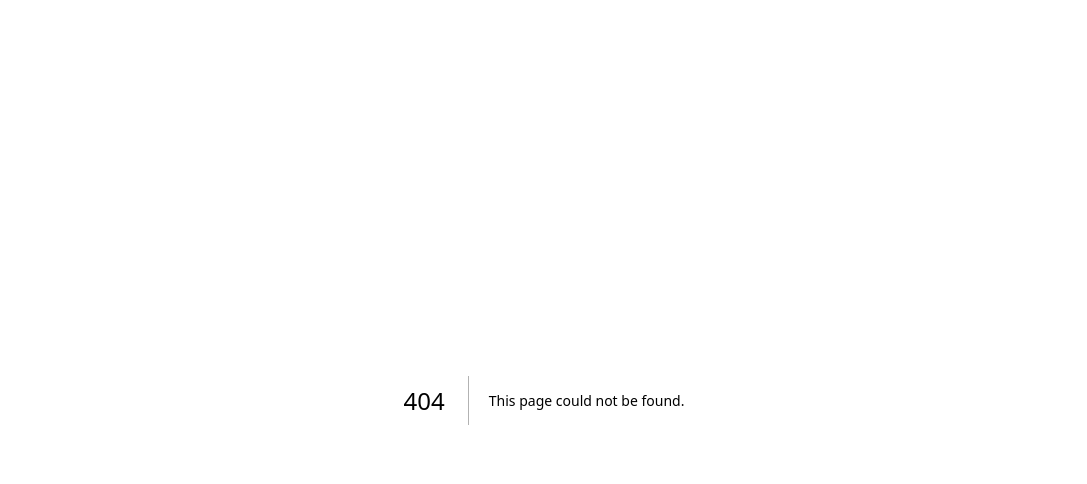
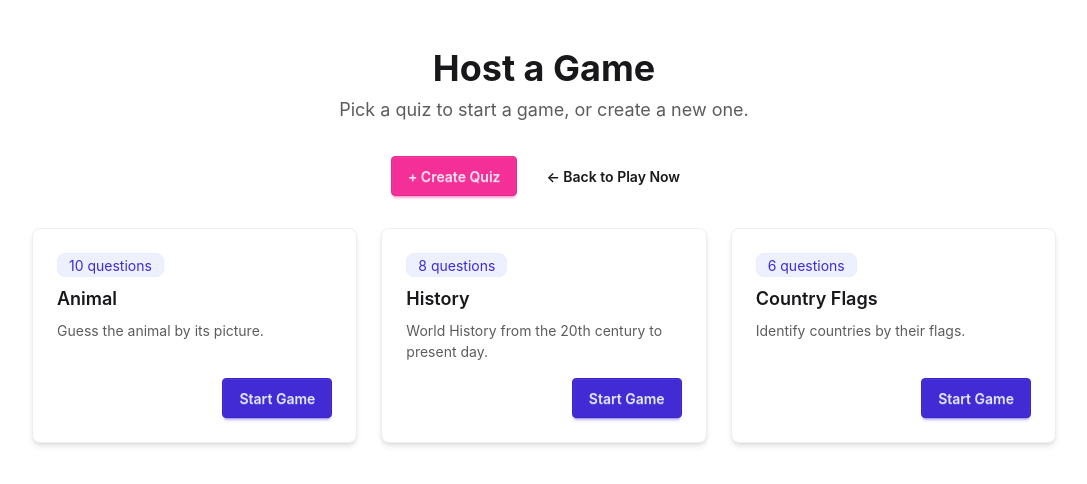
Before and after one commit to uhteddy/anything-else, a Next.js app: page /host in a window 1280 px wide. Before the commit this address had no page. Shown: the top 484 px of the page, without its empty margins (96-1183 px from the left). Built offline with nearby package versions, Linux system fonts and the light colour scheme.

Commit message:
chore: change path for game.
This commit moves the page.tsx files that are in place for the game
interface to the root directory. There are no content changes, simply a
change in the location.

```diff
--- a/app/game/host/create/page.tsx
+++ b/app/host/create/page.tsx
@@ -7,7 +7,7 @@ export default function CreateQuiz() {
       <span className="badge badge-outline">Placeholder</span>
       <h1 className="text-3xl font-bold">Create Quiz</h1>
       <p className="opacity-70">Coming soon.</p>
-      <Link href="/game/host" className="btn btn-ghost">
+      <Link href="/host" className="btn btn-ghost">
         ← Back to Host a Game
       </Link>
     </main>
--- a/app/game/host/page.tsx
+++ b/app/host/page.tsx
@@ -12,10 +12,10 @@ export default function HostGame() {
       </section>
 
       <div className="flex flex-wrap justify-center gap-3">
-        <Link href="/game/host/create" className="btn btn-secondary">
+        <Link href="/host/create" className="btn btn-secondary">
           + Create Quiz
         </Link>
-        <Link href="/game" className="btn btn-ghost">
+        <Link href="/" className="btn btn-ghost">
           ← Back to Play Now
         </Link>
       </div>
@@ -28,7 +28,7 @@ export default function HostGame() {
               <h2 className="card-title">{quiz.title}</h2>
               <p className="opacity-70">{quiz.description}</p>
               <div className="card-actions mt-2 justify-end">
-                <Link href="/game/host/start" className="btn btn-primary">
+                <Link href="/host/start" className="btn btn-primary">
                   Start Game
                 </Link>
               </div>
--- a/app/game/host/start/page.tsx
+++ b/app/host/start/page.tsx
@@ -7,7 +7,7 @@ export default function StartGame() {
       <span className="badge badge-outline">Placeholder</span>
       <h1 className="text-3xl font-bold">Start Game</h1>
       <p className="opacity-70">Coming soon.</p>
-      <Link href="/game/host" className="btn btn-ghost">
+      <Link href="/host" className="btn btn-ghost">
         ← Back to Host a Game
       </Link>
     </main>
--- a/app/game/join/lobby/page.tsx
+++ b/app/join/lobby/page.tsx
@@ -25,7 +25,7 @@ export default function WaitingLobby({ searchParams }: { searchParams: SearchPar
         <LobbyDetails searchParams={searchParams} />
       </Suspense>
 
-      <Link href="/game/join" className="btn btn-ghost">
+      <Link href="/join" className="btn btn-ghost">
         ← Leave lobby
       </Link>
     </main>
--- a/app/game/join/page.tsx
+++ b/app/join/page.tsx
@@ -21,7 +21,7 @@ export default function JoinGame() {
     if (!name) next.nickname = "Please enter a nickname.";
     setErrors(next);
     if (next.pin || next.nickname) return;
-    router.push(`/game/join/lobby?${new URLSearchParams({ pin, nickname: name })}`);
+    router.push(`/join/lobby?${new URLSearchParams({ pin, nickname: name })}`);
   }
 
   return (
@@ -84,7 +84,7 @@ export default function JoinGame() {
           <button type="submit" className="btn btn-lg btn-primary">
             Join Game
           </button>
-          <Link href="/game" className="btn btn-ghost">
+          <Link href="/" className="btn btn-ghost">
             ← Back to Play Now
           </Link>
         </div>
```
